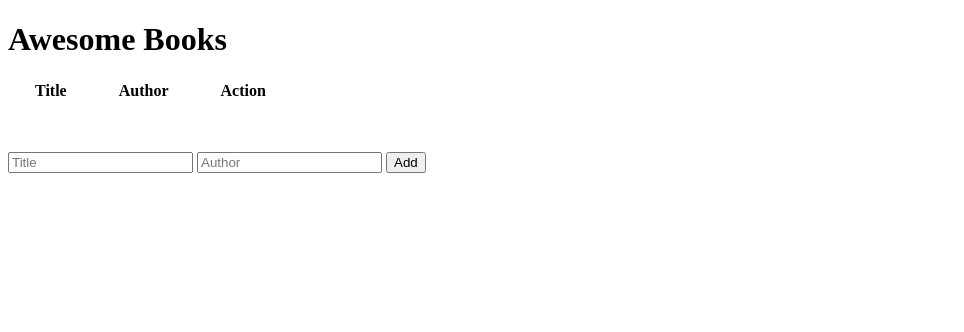
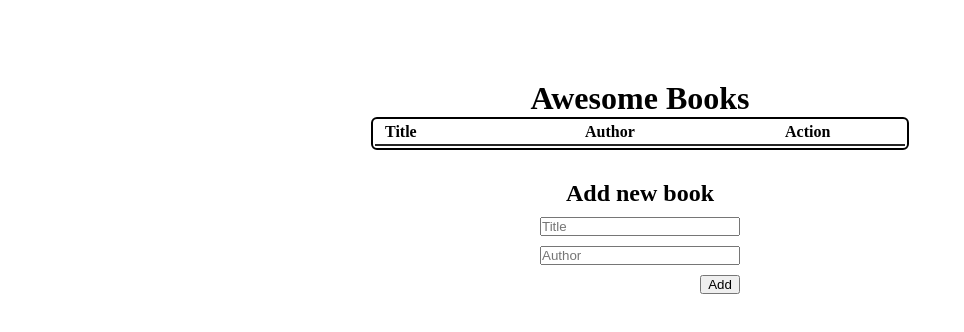
Before and after one commit to sediqullahbadakhsh/awesome-books, a website: page index.html in a window 1280 px wide. Shown: the whole page, without its empty margins (0-964 px from the left). Drawn offline with Linux system fonts and the light colour scheme.

Commit message:
add style to the List and form

```diff
--- a/app.js
+++ b/app.js
@@ -6,10 +6,10 @@ function Book(title, author) {
 
 function getBooks() {
   let books;
-  if (localStorage.getItem('books') === null) {
+  if (localStorage.getItem("books") === null) {
     books = [];
   } else {
-    books = JSON.parse(localStorage.getItem('books'));
+    books = JSON.parse(localStorage.getItem("books"));
   }
 
   return books;
@@ -18,7 +18,7 @@ function getBooks() {
 function addBook(book) {
   const books = getBooks();
   books.push(book);
-  localStorage.setItem('books', JSON.stringify(books));
+  localStorage.setItem("books", JSON.stringify(books));
 }
 
 function removeBook(author) {
@@ -30,7 +30,7 @@ function removeBook(author) {
     }
   });
 
-  localStorage.setItem('books', JSON.stringify(books));
+  localStorage.setItem("books", JSON.stringify(books));
 }
 
 // UI Class: Handle UL tasks
@@ -41,38 +41,38 @@ class UI {
   }
 
   static addBookToList(book) {
-    const list = document.querySelector('#book-list');
-    const row = document.createElement('tr');
+    const list = document.querySelector("#book-list");
+    const row = document.createElement("tr");
 
     row.innerHTML = `
     <td>${book.title}</td>
     <td>${book.author}</td>
-    <td><a href="#" class="delete">remove</a></form></td>
+    <td><button type="submit" class="delete">Remove</button></td>
     `;
     list.appendChild(row);
   }
 
   static deleteBook(el) {
-    if (el.classList.contains('delete')) {
+    if (el.classList.contains("delete")) {
       el.parentElement.parentElement.remove();
     }
   }
 
   static clearFields() {
-    document.querySelector('#title').value = '';
-    document.querySelector('#author').value = '';
+    document.querySelector("#title").value = "";
+    document.querySelector("#author").value = "";
   }
 }
 
 // Events: Display Books
 
-document.addEventListener('DOMContentLoaded', UI.displayBooks);
+document.addEventListener("DOMContentLoaded", UI.displayBooks);
 
 // Event: Add a Book
-document.querySelector('#book-form').addEventListener('submit', (e) => {
+document.querySelector("#book-form").addEventListener("submit", (e) => {
   e.preventDefault();
-  const title = document.querySelector('#title').value;
-  const author = document.querySelector('#author').value;
+  const title = document.querySelector("#title").value;
+  const author = document.querySelector("#author").value;
 
   const book = new Book(title, author);
   UI.addBookToList(book);
@@ -82,7 +82,7 @@ document.querySelector('#book-form').addEventListener('submit', (e) => {
 
 // Event: Remove A Book
 
-document.querySelector('#book-list').addEventListener('click', (e) => {
+document.querySelector("#book-list").addEventListener("click", (e) => {
   UI.deleteBook(e.target);
-  removeBook((e.target.parentElement.previousElementSibling.textContent));
+  removeBook(e.target.parentElement.previousElementSibling.textContent);
 });
--- a/index.html
+++ b/index.html
@@ -22,7 +22,7 @@
           </thead>
           <tbody id="book-list"></tbody>
         </table>
-
+        <h2>Add new book</h2>
         <form id="book-form">
           <input
             type="text"
@@ -40,6 +40,5 @@
         </form>
       </div>
     </main>
-
   </body>
 </html>
--- a/style.css
+++ b/style.css
@@ -1,11 +1,43 @@
-table {
-  padding-bottom: 50px;
+* {
+  padding: 0;
+  margin: 0;
+  box-sizing: border-box;
+}
+.book {
+  display: flex;
+  flex-direction: column;
+  width: 100%;
+  height: 100vh;
+  justify-content: flex-start;
+  align-items: center;
 }
 
-table tr th {
-  padding: 0 25px;
+.book h1 {
+  padding-top: 80px;
 }
-
-table tr td {
-  padding: 0 25px;
+table {
+  border: solid 2px black;
+  border-radius: 6px;
+  margin-bottom: 30px;
 }
+table tr {
+  display: grid;
+  grid-template-columns: 200px 200px 100px;
+  justify-items: left;
+  padding: 2px 20px 3px 10px;
+  border-bottom: solid 2px rgb(37, 37, 37);
+}
+table tbody tr {
+  border-bottom: none;
+}
+form {
+  margin-top: 10px;
+  display: flex;
+  flex-direction: column;
+  gap: 10px;
+  width: 200px;
+}
+form button {
+  align-self: flex-end;
+  width: 40px;
+}
```
